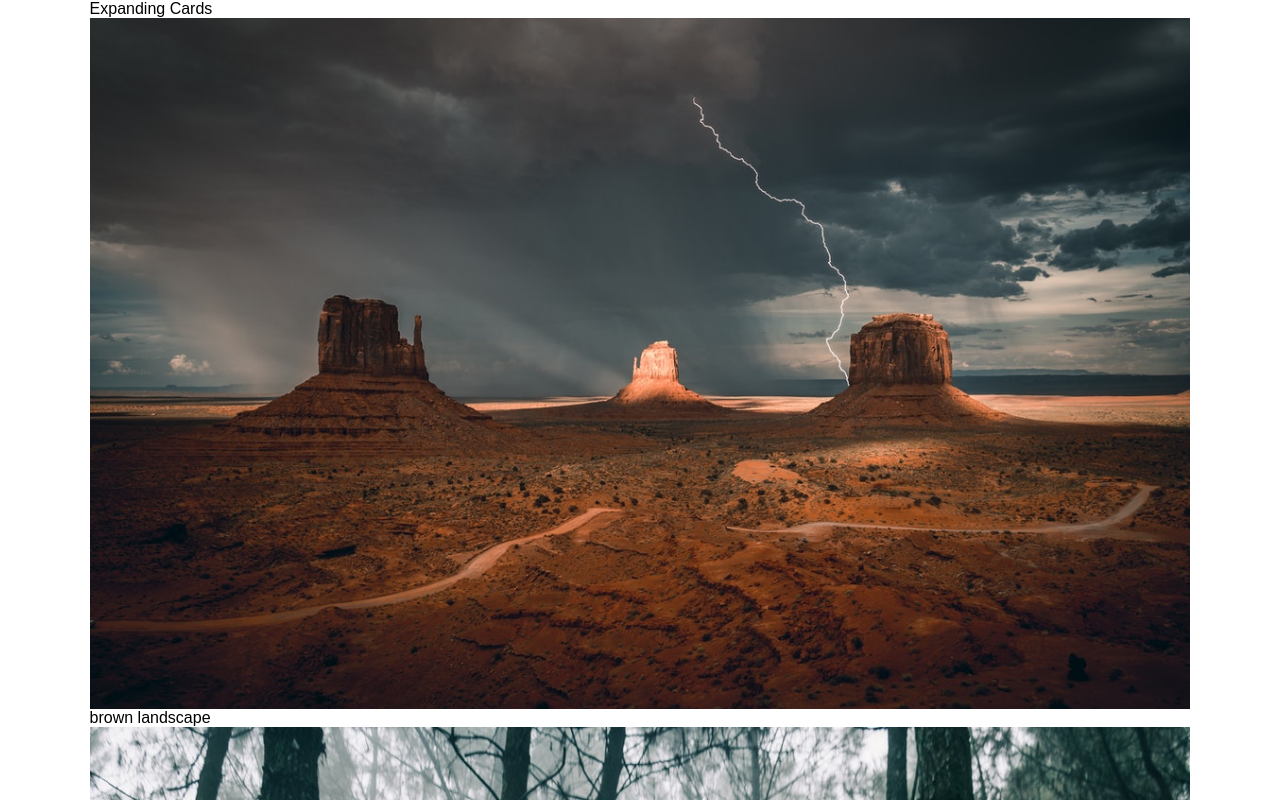
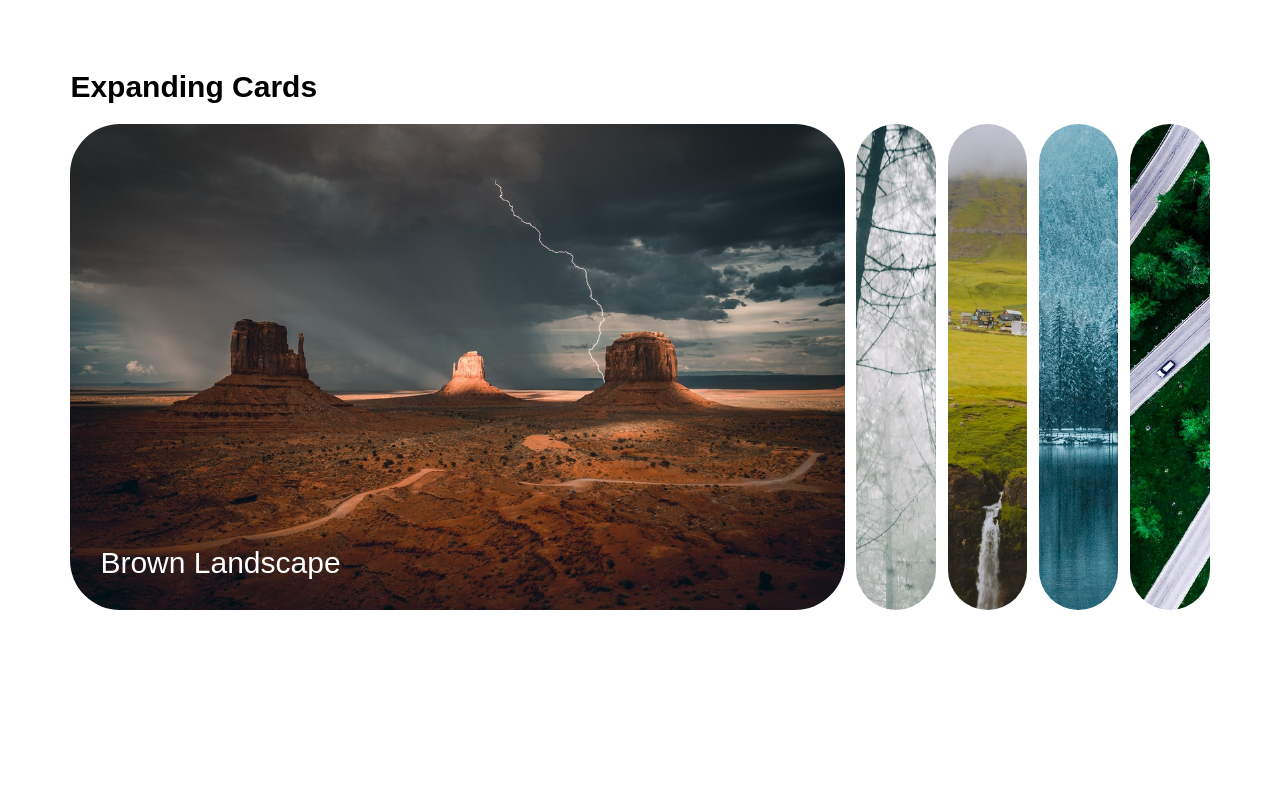
Before and after one commit to kashifaxioned/expanding-cards, a plain HTML site: page index.html in a window 1280 px wide. Shown: the top 800 px of the page. Drawn offline with Linux system fonts and the light colour scheme.

Commit message:
styling added

```diff
--- a/assets/css/style.css
+++ b/assets/css/style.css
@@ -99,9 +99,8 @@ li {
 
 /*for wrapper*/
 .wrapper {
-  max-width: 1360px;
-  width: 86%;
-  margin: 0 auto;
+  width: 89%;
+  margin: 70px auto;
 }
 /*=================================
   Header styling starts here
@@ -120,9 +119,44 @@ li {
   main styling starts here
 =================================*/
 
+.section-title {
+  font-size: 30px;
+  font-weight: 600;
+}
 
+.card-section {
+  padding-top: 20px;
+  display: flex;
+  justify-content: space-between;
+}
 
+.card {
+  flex-basis: 7%;
+  flex-shrink: 0;
+  position: relative;
+}
 
+.card figure { height: 100%; }
+
+.card-img {
+  height: 100%;
+  border-radius: 50px;
+  object-fit: cover;
+}
+
+.card-title { display: none; }
+
+.expand .card-title {
+  display: block;
+  position: absolute;
+  left: 30px;
+  bottom: 30px;
+  color: #fff;
+  font-size: 30px;
+  text-transform: capitalize;
+}
+
+.expand { flex-basis: 68%; }
 
 
 
```
